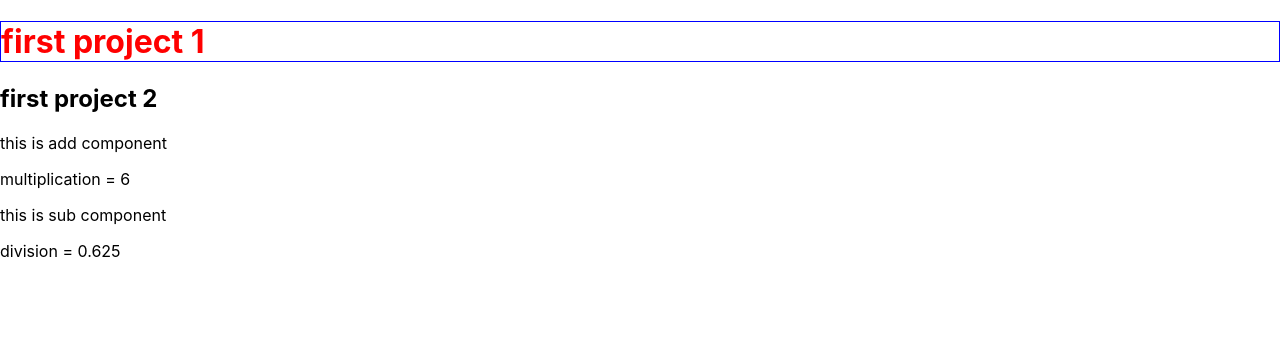
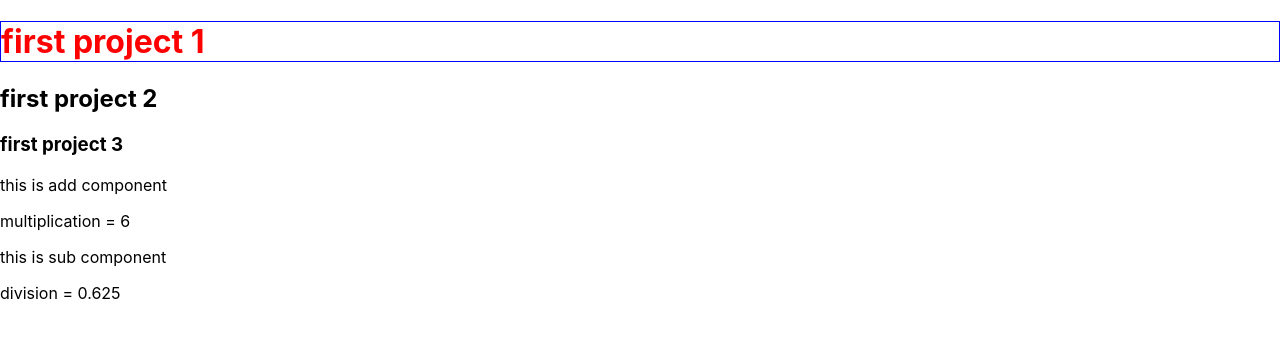
Before and after one commit to charupittalwar/my-app, a React (Create React App) app: page / in a window 1280 px wide. Shown: the top 338 px of the page. Built offline with nearby package versions, Linux system fonts and the light colour scheme.

Commit message:
3rd commit

```diff
--- a/src/App.js
+++ b/src/App.js
@@ -11,6 +11,8 @@ function App() {
 
     <h2>first project 2</h2>
 
+    <h3>first project 3</h3>
+
 
     <Add  a="2" b = "3"></Add>
     <Sub c="5" d="8" />
```
